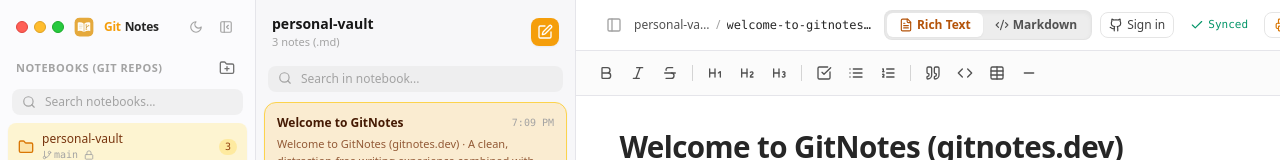
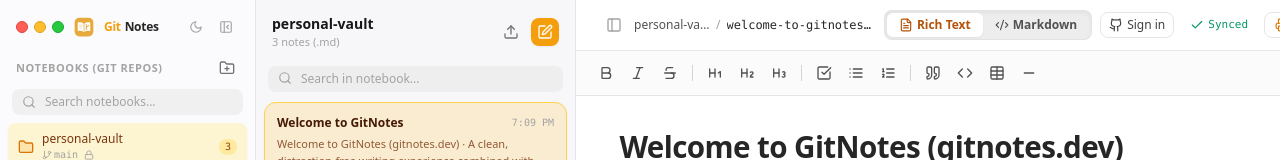
Before and after one commit to vkmbulusu/gitnotes, a React (Vite) app: page / in a window 1280 px wide. Shown: the top 160 px of the page. Built offline with nearby package versions, Linux system fonts and the light colour scheme.

Commit message:
feat: add markdown import control

```diff
--- a/src/components/NotesList.tsx
+++ b/src/components/NotesList.tsx
@@ -9,6 +9,7 @@ import {
   FileText,
   ChevronLeft,
   PanelLeft,
+  Upload,
 } from 'lucide-react';
 
 interface NotesListProps {
@@ -17,6 +18,8 @@ interface NotesListProps {
   activeNotebook: Notebook | null;
   onSelectNote: (note: Note) => void;
   onCreateNote: () => void;
+  onImportFiles: (files: File[]) => Promise<void>;
+  isImporting: boolean;
   onDeleteNote: (note: Note) => void;
   onBackToNotebooks?: () => void;
   onToggleSidebar?: () => void;
@@ -29,12 +32,15 @@ export const NotesList: React.FC<NotesListProps> = ({
   activeNotebook,
   onSelectNote,
   onCreateNote,
+  onImportFiles,
+  isImporting,
   onDeleteNote,
   onBackToNotebooks,
   onToggleSidebar,
   isSidebarVisible,
 }) => {
   const [searchQuery, setSearchQuery] = useState('');
+  const fileInputRef = React.useRef<HTMLInputElement>(null);
 
   const filteredNotes = notes.filter((n) => {
     const q = searchQuery.toLowerCase();
@@ -111,14 +117,39 @@ export const NotesList: React.FC<NotesListProps> = ({
           </div>
         </div>
 
+        <div className="flex items-center gap-1.5 flex-none">
+          <input
+            ref={fileInputRef}
+            type="file"
+            accept=".md,.markdown,text/markdown"
+            multiple
+            className="hidden"
+            onChange={async (event) => {
+              const files = Array.from(event.currentTarget.files || []);
+              event.currentTarget.value = '';
+              if (files.length) await onImportFiles(files);
+            }}
+          />
+          <button
+            type="button"
+            onClick={() => fileInputRef.current?.click()}
+            disabled={isImporting || !activeNotebook}
+            className="p-1.5 rounded-lg text-neutral-500 hover:bg-neutral-200/70 dark:hover:bg-neutral-800 hover:text-amber-600 dark:hover:text-amber-400 disabled:opacity-50 transition"
+            title={isImporting ? 'Importing Markdown files…' : 'Import Markdown files'}
+            aria-label={isImporting ? 'Importing Markdown files' : 'Import Markdown files'}
+          >
+            <Upload className={`w-4 h-4 ${isImporting ? 'animate-pulse' : ''}`} />
+          </button>
           <button
             type="button"
             onClick={onCreateNote}
-          className="p-1.5 rounded-lg bg-amber-500 hover:bg-amber-600 active:bg-amber-700 text-white shadow-sm transition flex-none"
+            className="p-1.5 rounded-lg bg-amber-500 hover:bg-amber-600 active:bg-amber-700 text-white shadow-sm transition"
             title="New Note (Create Markdown File)"
+            aria-label="Create a new note"
           >
             <PenSquare className="w-4 h-4" />
           </button>
+        </div>
       </div>
 
       {/* Search Notes in current notebook */}
```
Lines whose indentation alone changed are shown as unchanged.
